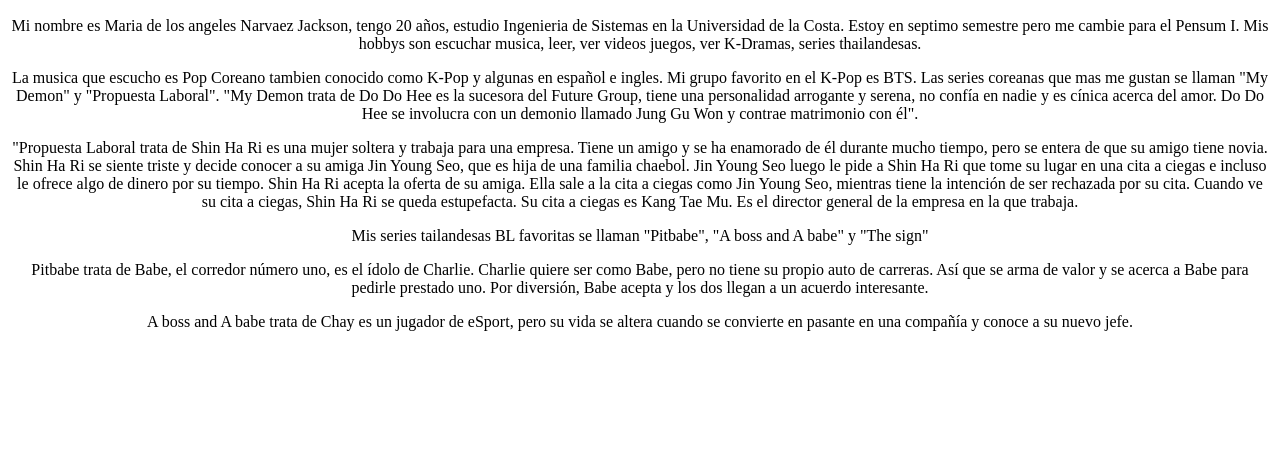
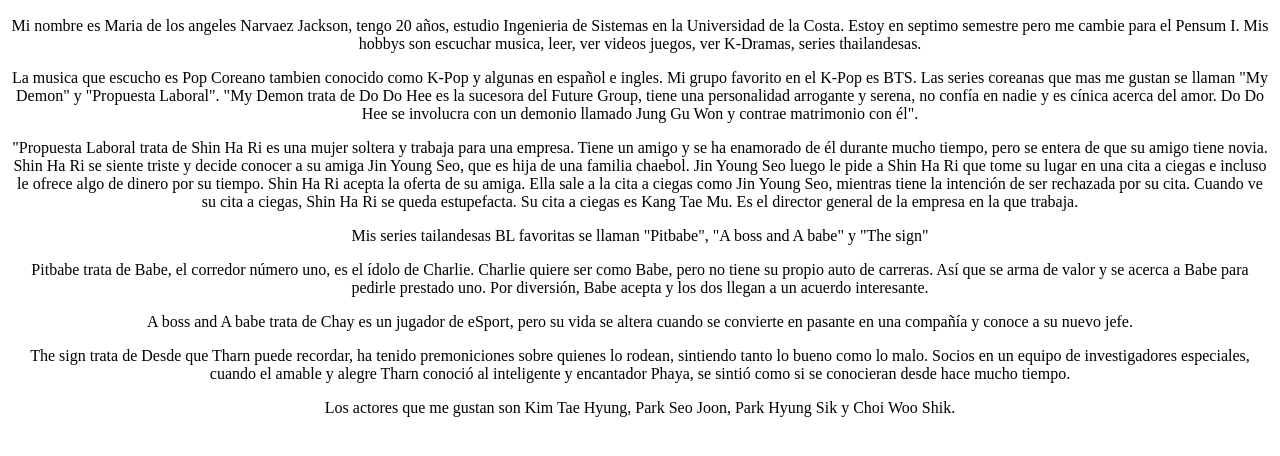
Before and after one commit to Ma25Ja09/Miercoles_Git_BP, a plain HTML site: page index.html in a window 1280 px wide. Shown: the part 110-566 px from the top of the page. Drawn offline with Linux system fonts and the light colour scheme.

Commit message:
Ultimo Texto

```diff
--- a/index.html
+++ b/index.html
@@ -22,5 +22,8 @@
     <center><p>Pitbabe trata de Babe, el corredor número uno, es el ídolo de Charlie. Charlie quiere ser como Babe, pero no tiene su propio auto de carreras.
         Así que se arma de valor y se acerca a Babe para pedirle prestado uno. Por diversión, Babe acepta y los dos llegan a un acuerdo interesante.</p></center>
     <center><p>A boss and A babe trata de Chay es un jugador de eSport, pero su vida se altera cuando se convierte en pasante en una compañía y conoce a su nuevo jefe.</p></center>
+    <center><p>The sign trata de Desde que Tharn puede recordar, ha tenido premoniciones sobre quienes lo rodean, sintiendo tanto lo bueno como lo malo. Socios en un
+        equipo de investigadores especiales, cuando el amable y alegre Tharn conoció al inteligente y encantador Phaya, se sintió como si se conocieran desde hace mucho tiempo.</p></center>
+    <center><p>Los actores que me gustan son  Kim Tae Hyung, Park Seo Joon, Park Hyung Sik y Choi Woo Shik.</p></center>
 </body>
 </html>
```
